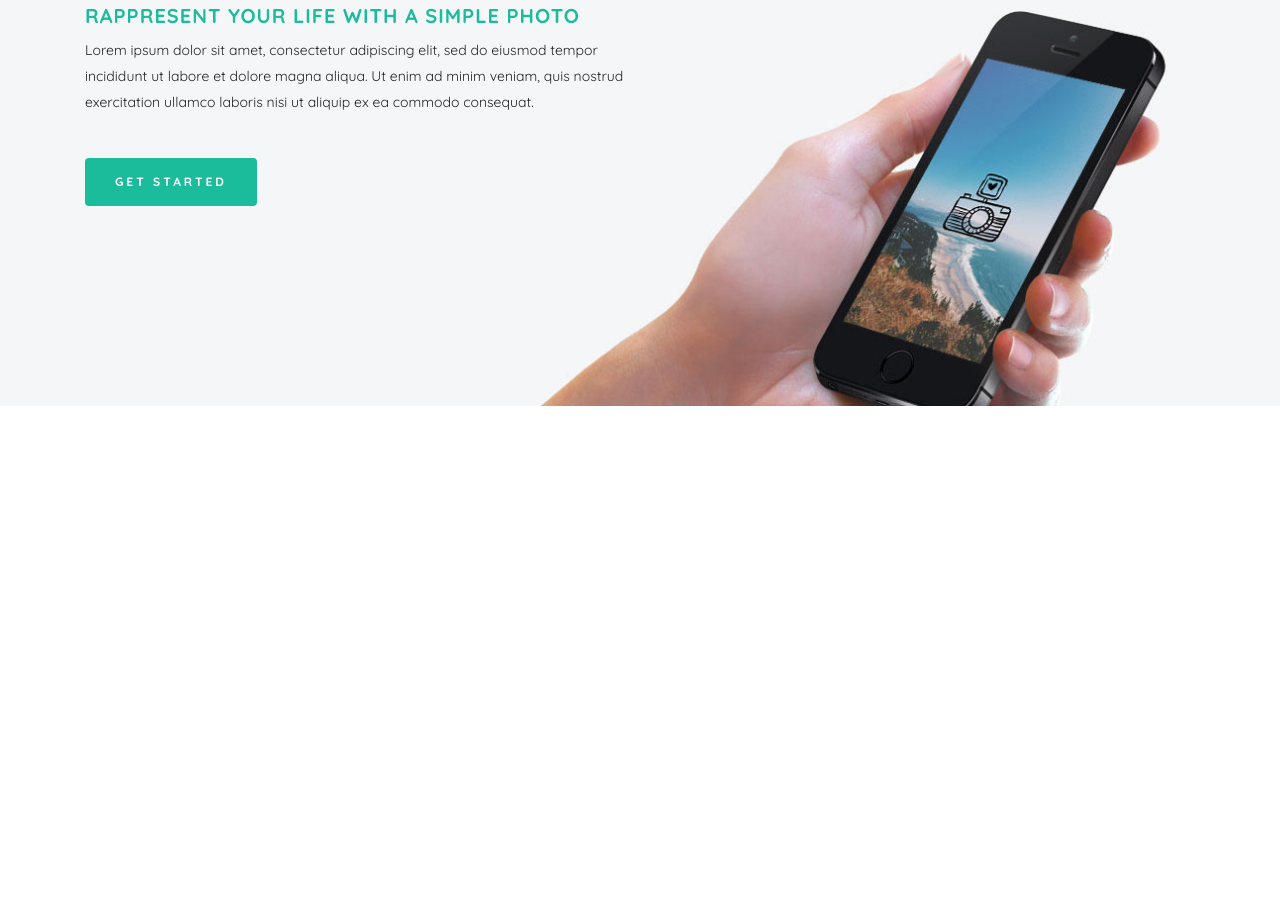
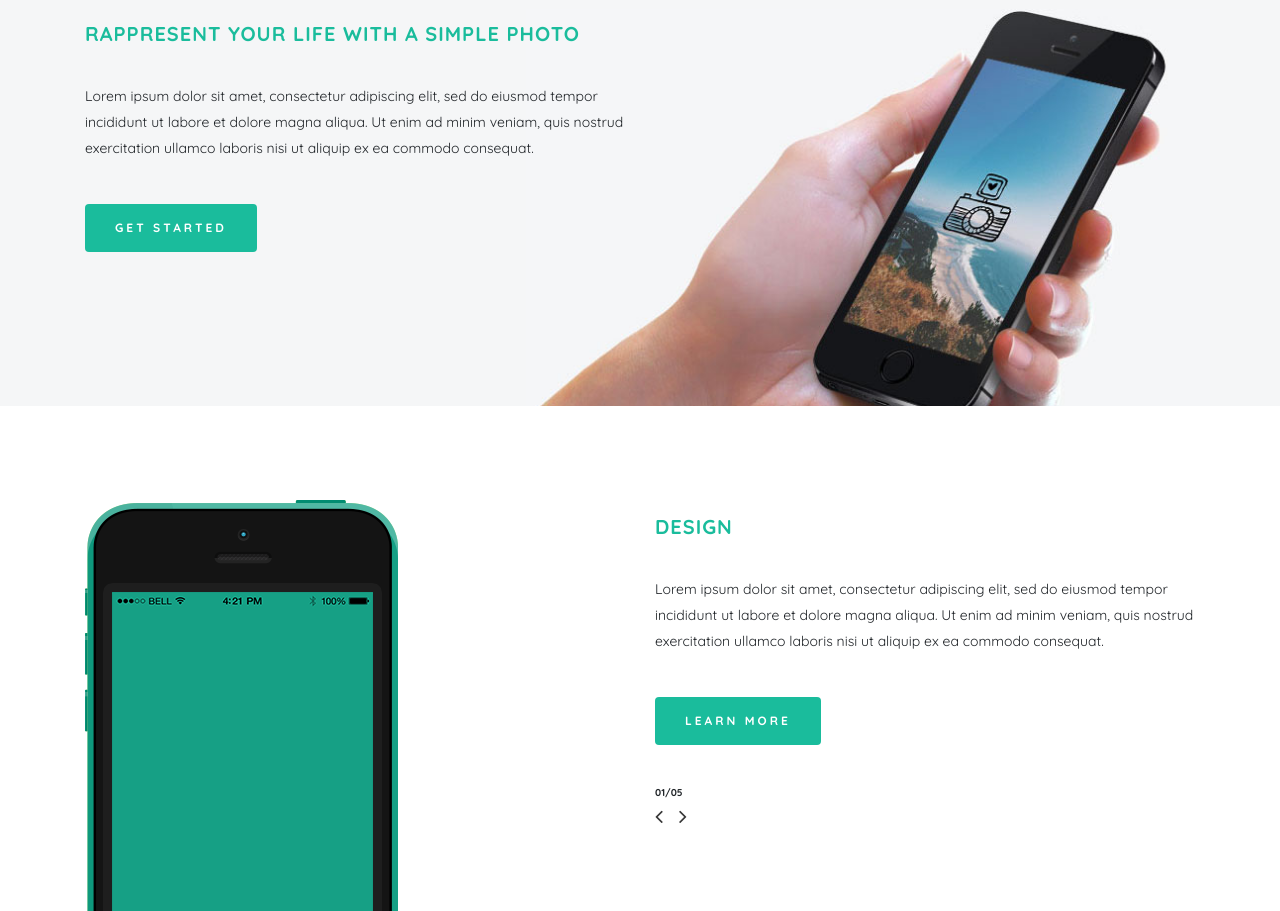
Before and after one commit to ika-codes/psd-to-web-project-02, a website: page index.html in a window 1280 px wide. Shown: the part 887-1798 px from the top of the page. Before the commit the page ends 1293 px from the top, so only its background shows below. Drawn offline with nearby package versions, Linux system fonts and the light colour scheme.

Commit message:
Add Design section and carousel

```diff
--- a/index.html
+++ b/index.html
@@ -59,7 +59,7 @@
 		<section class="promo-block-left">
 			<div class="container">
 				<div class="row justify-content-start">
-					<div class="col-md-6">
+					<div class="col-md-6 col-12 promo-left">
 						<h3>Rappresent your life with a simple photo</h3>
 						<p>Lorem ipsum dolor sit amet, consectetur adipiscing elit,
 						sed do eiusmod tempor incididunt ut labore et dolore
@@ -71,11 +71,61 @@
 				</div>
 			</div>
 		</section>
+		<section class="promo-block-design">
+			<div class="container">
+				<div class="row">
+					<div class="col-md-6 order-2 order-md-1">
+						<div id="designControls" class="carousel slide" data-ride="false" data-interval="false">
+							<div class="carousel-inner">
+								<div class="carousel-item active" data-number="01">
+									<img class="d-block" src="img/phone-hue1.png" alt="First hue">
+								</div>
+								<div class="carousel-item" data-number="02">
+									<img class="d-block" src="img/phone-hue2.png" alt="Second hue">
+								</div>
+								<div class="carousel-item" data-number="03">
+									<img class="d-block" src="img/phone-hue3.png" alt="Third hue">
+								</div>
+								<div class="carousel-item" data-number="04">
+									<img class="d-block" src="img/phone-hue4.png" alt="Fourth hue">
+								</div>
+								<div class="carousel-item" data-number="05">
+									<img class="d-block" src="img/phone-hue5.png" alt="Fifth hue">
+								</div>
+							</div>
+						</div>
+					</div>
+					<div class="col-md-6 order-1 order-md-2">
+						<h3>Design</h3>
+						<p>Lorem ipsum dolor sit amet, consectetur adipiscing elit,
+						sed do eiusmod tempor incididunt ut labore et dolore
+						magna aliqua. Ut enim ad minim veniam, quis
+						nostrud exercitation ullamco laboris nisi
+						ut aliquip ex ea commodo consequat.</p>
+						<button href="#" role="button" class="btn btn-themed">Learn more</button>
+						<div class="design-nav">
+							<div>
+								<span id="design-id" class="currentSlide">01</span>/<span id="design-max">05</span>
+							</div>
+							<a class="prev" href="#designControls" role="button" data-slide="prev">
+								<i id="design-left" class="fa fa-angle-left"></i>
+								<span class="sr-only">Previous</span>
+							</a>
+							<a class="next" href="#designControls" role="button" data-slide="next">
+								<i id="design-right" class="fa fa-angle-right"></i>
+								<span class="sr-only">Next</span>
+							</a>
+						</div>
+					</div>
+				</div>
+			</div>
+		</section>
 
 		<!-- Optional JavaScript -->
 		<!-- jQuery first, then Popper.js, then Bootstrap JS -->
 		<script src="https://code.jquery.com/jquery-3.2.1.slim.min.js" integrity="sha384-KJ3o2DKtIkvYIK3UENzmM7KCkRr/rE9/Qpg6aAZGJwFDMVNA/GpGFF93hXpG5KkN" crossorigin="anonymous"></script>
 		<script src="https://cdnjs.cloudflare.com/ajax/libs/popper.js/1.12.3/umd/popper.min.js" integrity="sha384-vFJXuSJphROIrBnz7yo7oB41mKfc8JzQZiCq4NCceLEaO4IHwicKwpJf9c9IpFgh" crossorigin="anonymous"></script>
 		<script src="https://maxcdn.bootstrapcdn.com/bootstrap/4.0.0-beta.2/js/bootstrap.min.js" integrity="sha384-alpBpkh1PFOepccYVYDB4do5UnbKysX5WZXm3XxPqe5iKTfUKjNkCk9SaVuEZflJ" crossorigin="anonymous"></script>
+		<script src="js/script.js"></script>
 	</body>
 </html>
--- /dev/null
+++ b/js/script.js
@@ -0,0 +1,7 @@
+$(function() {
+	$('#designControls').on('slid.bs.carousel', function() {
+		var currentSlideName = $('#design-id');
+		var activeSlideNumber = $('div.active').data('number');
+		currentSlideName.text(activeSlideNumber);
+	});
+})
--- a/sass/style.scss
+++ b/sass/style.scss
@@ -121,7 +121,10 @@ p {
 		background-size: 60%;
 		padding-top: 90px;
 		min-height: 493px;
-	}g
+	}
+	.promo-left {
+		margin: 0 90px 50px 0;
+	}
 	h3 {
 		padding-top: 18px;
 		padding-bottom: 28px;
@@ -131,13 +134,66 @@ p {
 	}
 }
 
+.promo-block-design {
+	padding-top: 90px;
+	h3 {
+		padding-top: 18px;
+		padding-bottom: 28px;
+	}
+	p {
+		padding-bottom: 7px;
+	}
+}
+
+.carousel {
+	margin-bottom: 0;
+}
+
+.design-nav {
+		font-size: 10px;
+		font-weight: 700;
+		margin-top: 20px;
+		margin-bottom: 20px;
+		transition: .5s;
+		a {
+			font-size: 22px;
+			margin-right: 10px;
+			color: $text-dark;
+			text-decoration: none;
+			&:hover {
+				color: $secondary;
+			}
+		}
+}
 
 
-
-@media (max-width: 992px) {
+@media(min-width: 768px) and (max-width: 992px) {
 	li.nav-logo {
 		display: none;
 	}
 
+	.promo-left {
+		margin: 0 0 50px 20px;
+	}
 
 }
+
+@media(max-width: 767px) {
+	li.nav-logo {
+		display: none;
+	}
+
+	.promo-left {
+		margin: 0 0 50px 20px;
+	}
+
+	.promo-block-left {
+		.container {
+			background: none;
+		}
+	}
+
+	.promo-block-design {
+
+	}
+}
```
Also changed, not shown: css/style.css, css/style.prefixed.css, img/phone-hue1.png (renamed from img/phone.png), img/phone-hue2.png (added), img/phone-hue3.png (added), img/phone-hue4.png (added), img/phone-hue5.png (added), 1 other file.
